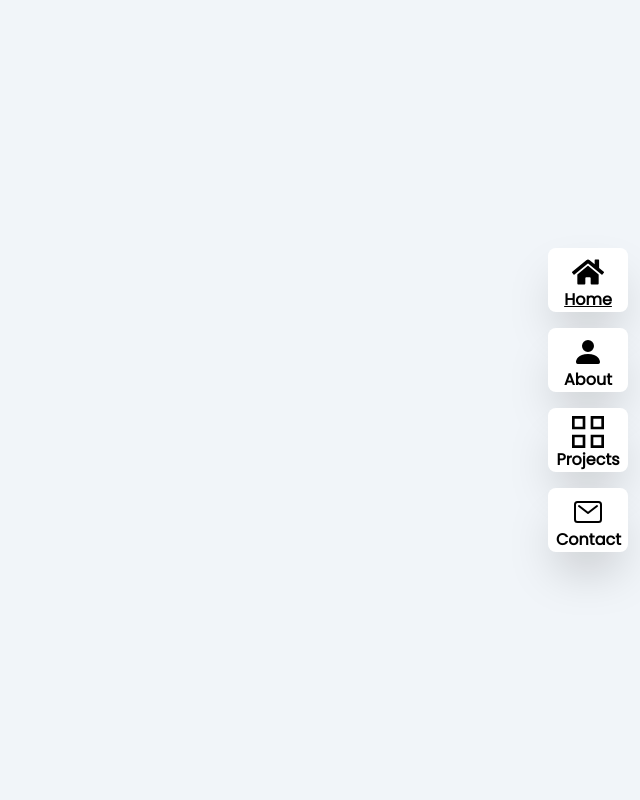
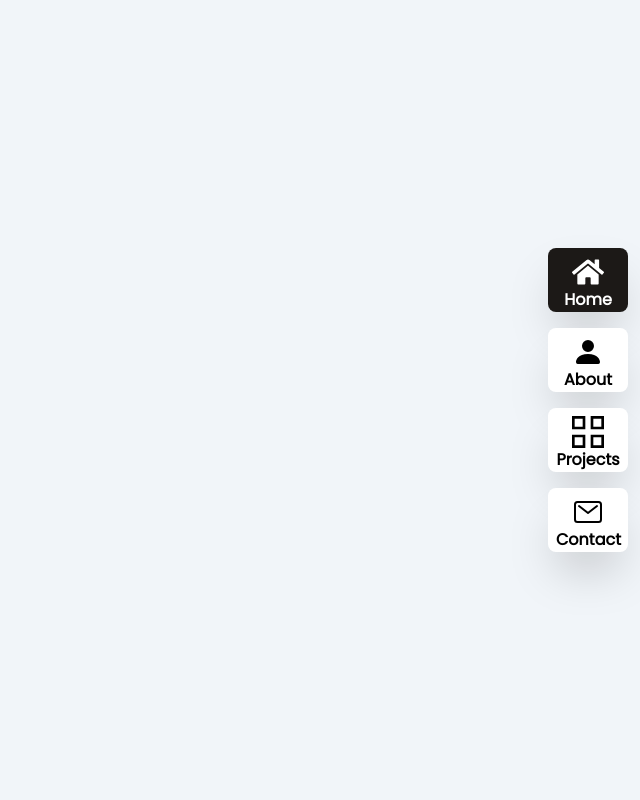
Before and after one commit to Amaterasu10/react-portfolio-vite, a React (Vite) app: page / in a window 1280 px wide. In both pictures the pointer is over the item "Home". Shown: the top 800 px of the page, without its empty margins (640-1280 px from the left). Built offline with nearby package versions, Linux system fonts and the light colour scheme.

Commit message:
improved the hover effect for nav buttons

```diff
--- a/src/index.css
+++ b/src/index.css
@@ -68,7 +68,6 @@
 
 	.nav-icon-container {
 		@apply inline-block
-		hover:underline
 		2xl:text-[1rem]
 		cursor-pointer
 		shadow-2xl
@@ -81,6 +80,15 @@
 		bg-white
 		m-2
 		rounded-lg;
+	}
+
+	.nav-icon-container svg path {
+		stroke: currentColor !important;
+	}
+
+	.nav-icon-container:hover {
+		@apply text-white
+    bg-stone-900;
 	}
 
 	.nav-icon {
```
